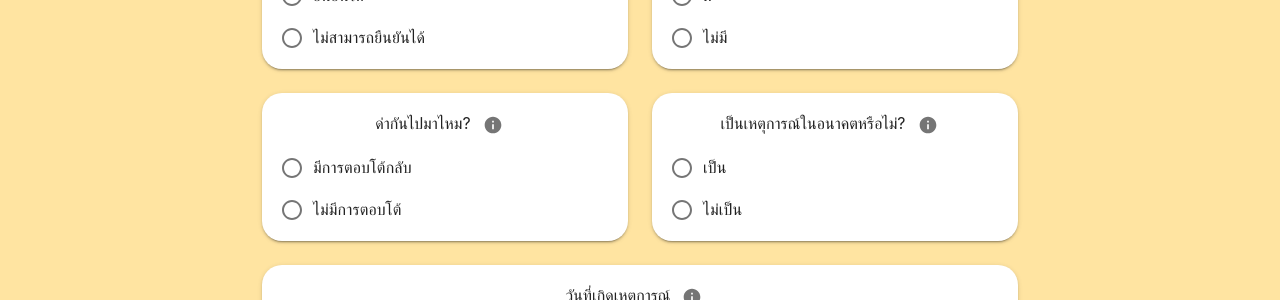
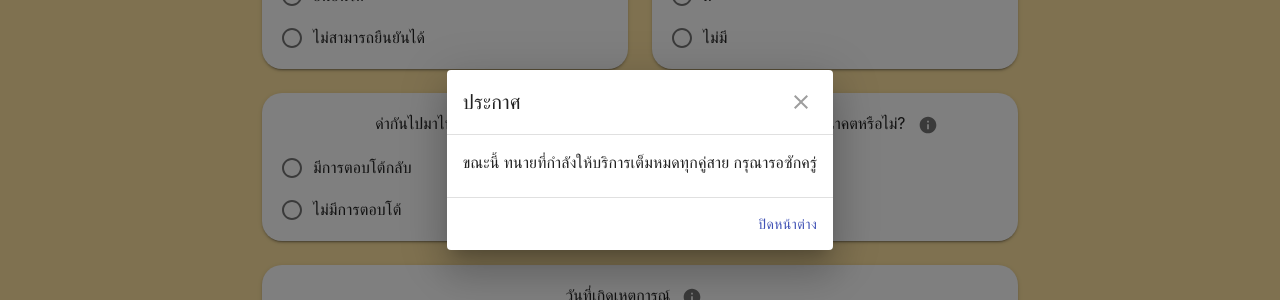
Before and after one commit to traviolus/MinMaiMin, a React (Create React App) app in the folder frontend/: page / in a window 1280 px wide. Both pictures are taken after a click on the button "ติดต่อทนาย". Shown: the part 629-929 px from the top of the page. Built offline with nearby package versions, Linux system fonts and the light colour scheme.

Commit message:
add dialogs

```diff
--- a/frontend/src/components/ResultButtons.tsx
+++ b/frontend/src/components/ResultButtons.tsx
@@ -1,20 +1,81 @@
 import React from "react";
 import { Button } from "@material-ui/core";
 import Grid from "@material-ui/core/grid";
+import Dialog from "@material-ui/core/Dialog";
+import {
+  createStyles,
+  Theme,
+  withStyles,
+  WithStyles,
+} from "@material-ui/core/styles";
+import MuiDialogTitle from "@material-ui/core/DialogTitle";
+import MuiDialogContent from "@material-ui/core/DialogContent";
+import MuiDialogActions from "@material-ui/core/DialogActions";
+import IconButton from "@material-ui/core/IconButton";
+import CloseIcon from "@material-ui/icons/Close";
+import Typography from "@material-ui/core/Typography";
 
-// const useStyles = makeStyles((theme: Theme) =>
-//   createStyles({
-//     menuButton: {
-//       marginRight: theme.spacing(2),
-//     },
-//     title: {
-//       flexGrow: 1,
-//       marginLeft: "1.75em",
-//     },
-//   })
-// );
+const styles = (theme: Theme) =>
+  createStyles({
+    root: {
+      margin: 0,
+      padding: theme.spacing(2),
+    },
+    closeButton: {
+      position: "absolute",
+      right: theme.spacing(1),
+      top: theme.spacing(1),
+      color: theme.palette.grey[500],
+    },
+  });
+
+export interface DialogTitleProps extends WithStyles<typeof styles> {
+  id: string;
+  children: React.ReactNode;
+  onClose: () => void;
+}
+
+const DialogTitle = withStyles(styles)((props: DialogTitleProps) => {
+  const { children, classes, onClose, ...other } = props;
+  return (
+    <MuiDialogTitle disableTypography className={classes.root} {...other}>
+      <Typography variant="h6">{children}</Typography>
+      {onClose ? (
+        <IconButton
+          aria-label="close"
+          className={classes.closeButton}
+          onClick={onClose}
+        >
+          <CloseIcon />
+        </IconButton>
+      ) : null}
+    </MuiDialogTitle>
+  );
+});
+
+const DialogContent = withStyles((theme: Theme) => ({
+  root: {
+    padding: theme.spacing(2),
+  },
+}))(MuiDialogContent);
+
+const DialogActions = withStyles((theme: Theme) => ({
+  root: {
+    margin: 0,
+    padding: theme.spacing(1),
+  },
+}))(MuiDialogActions);
 
 export default function ResultButtons() {
+  const [open, setOpen] = React.useState(false);
+
+  const handleClickOpen = () => {
+    setOpen(true);
+  };
+
+  const handleClose = () => {
+    setOpen(false);
+  };
   return (
     <div>
       <Grid container spacing={3}>
@@ -25,9 +86,33 @@
           </Button>
         </Grid>
         <Grid item xs={3}>
-          <Button variant="contained" color="primary" size="large">
+          <Button
+            variant="contained"
+            color="primary"
+            size="large"
+            onClick={handleClickOpen}
+          >
             ติดต่อทนาย
           </Button>
+          <Dialog
+            onClose={handleClose}
+            aria-labelledby="customized-dialog-title"
+            open={open}
+          >
+            <DialogTitle id="customized-dialog-title" onClose={handleClose}>
+              ประกาศ
+            </DialogTitle>
+            <DialogContent dividers>
+              <Typography gutterBottom>
+              ขณะนี้ ทนายที่กำลังให้บริการเต็มหมดทุกคู่สาย กรุณารอซักครู่
+              </Typography>
+            </DialogContent>
+            <DialogActions>
+              <Button autoFocus onClick={handleClose} color="primary">
+                ปิดหน้าต่าง
+              </Button>
+            </DialogActions>
+          </Dialog>
         </Grid>
         <Grid item xs={3} />
       </Grid>
```
